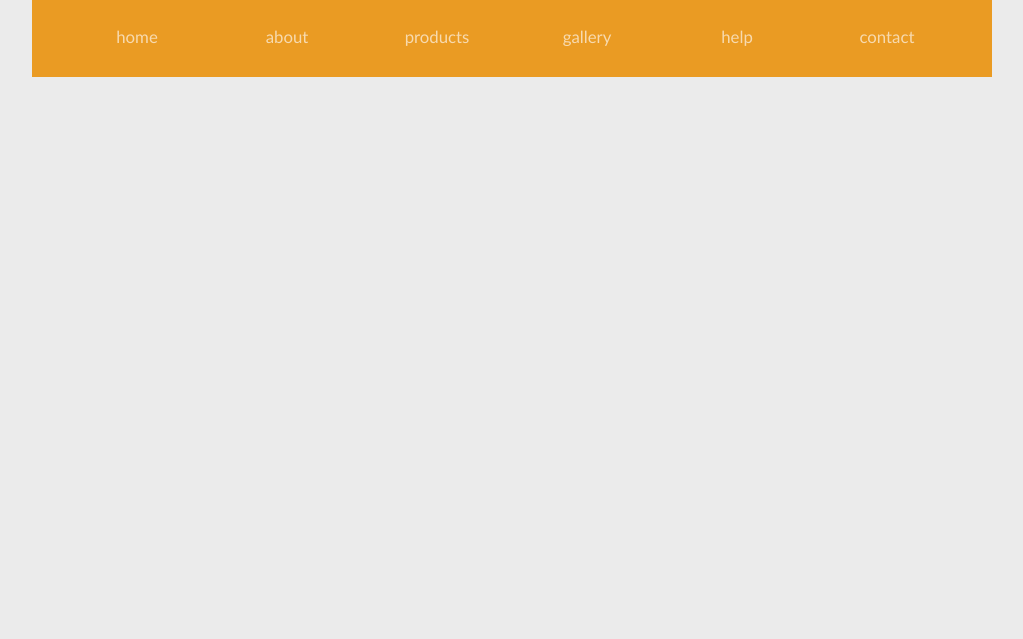
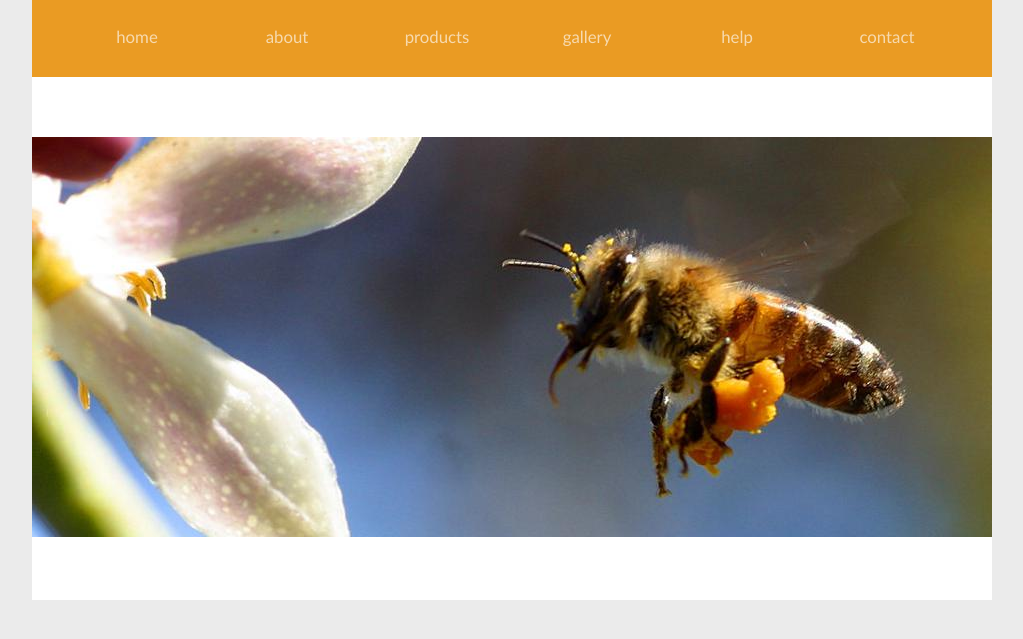
Before and after one commit to PoetZaGaragom/PoetZaGaragom.github.io, a plain HTML site: page index.html in a window 1280 px wide. Shown: the part 163-802 px from the top of the page, without its empty margins (128-1151 px from the left). Drawn offline with Linux system fonts and the light colour scheme.

Commit message:
Add image and folder

```diff
--- a/index.html
+++ b/index.html
@@ -4,7 +4,7 @@
     <meta charset="UTF-8">
     <meta http-equiv="X-UA-Compatible" content="IE=edge">
     <meta name="viewport" content="width=device-width, initial-scale=1.0">
-    <title>Hobering</title>
+    <title>Hovering</title>
     <link rel="stylesheet" href="/styles/reset.css">
     <link rel="stylesheet" href="/styles/style.css">
 </head>
@@ -25,6 +25,9 @@
                 <li><a href="#">contact</a></li>
             </ul>
         </nav>
+
+        <img src="/images/img.jpg" alt="">
+
     </div>
 </body>
 </html>
--- a/styles/style.css
+++ b/styles/style.css
@@ -2,6 +2,11 @@
 body {
     font: 14px "Trebuchet MS", Arial, Helvetica, sans-serif;
     background-color: #EBEBEB;
+}
+
+/* Image */
+img {
+    margin: 60px 0px;
 }
 
 /* Wrapper */
```
Also changed, not shown: images/img.jpg (added).
